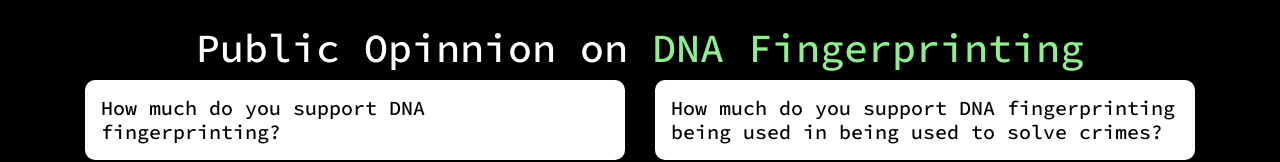
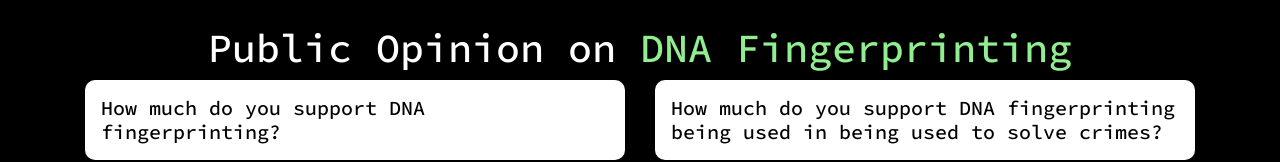
Before and after one commit to ganning127/dna_fingerprint_website, a plain HTML site: page data.html in a window 1280 px wide. Shown: the top 162 px of the page. Drawn offline with nearby package versions, Linux system fonts and the light colour scheme; no server answers.

Commit message:
Minor spelling edits

```diff
--- a/data.html
+++ b/data.html
@@ -18,7 +18,7 @@
 
     <section class="mt-4">
         <div class="container">
-            <h1 class="text-center">Public Opinnion on <span class="text-light-green">DNA Fingerprinting</span></h1>
+            <h1 class="text-center">Public Opinion on <span class="text-light-green">DNA Fingerprinting</span></h1>
 
             <!-- row 1 -->
             <div class="row">
```
Also changed, not shown: survey.html (+1 -1 lines).
